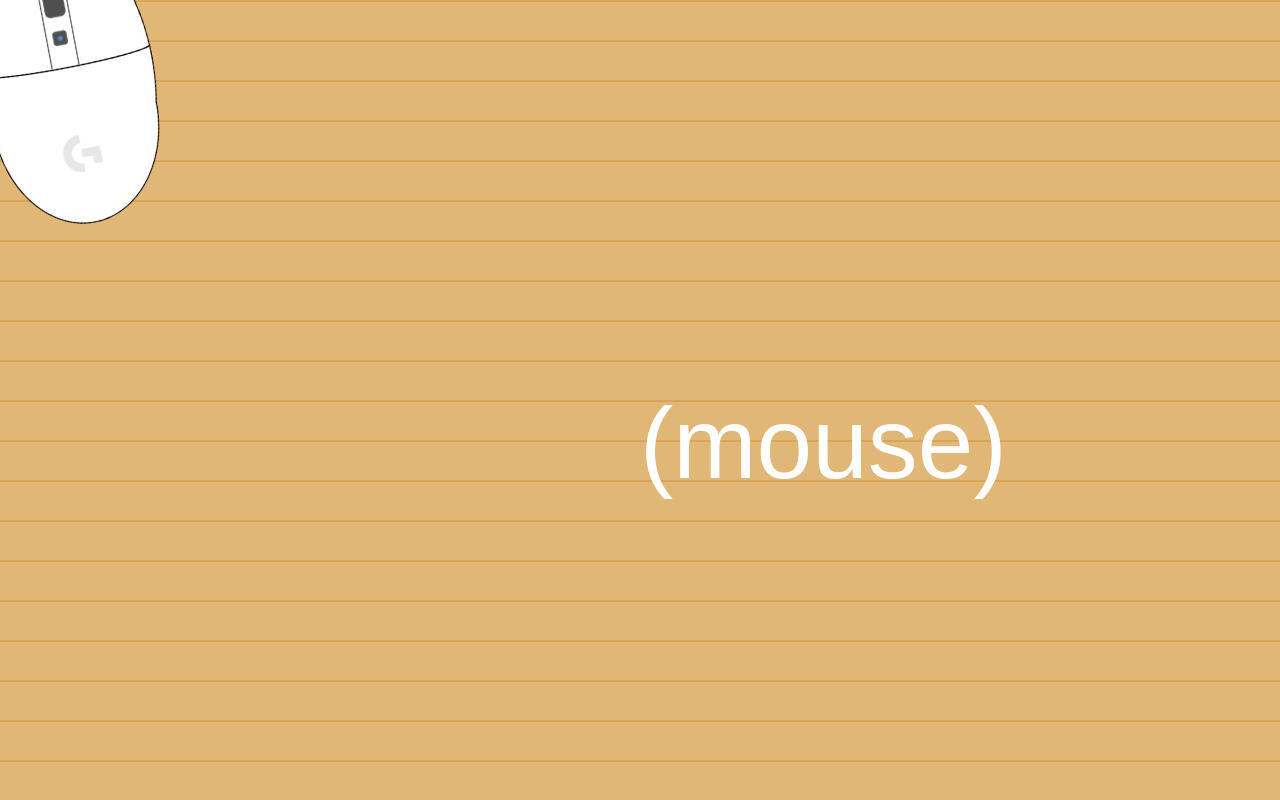
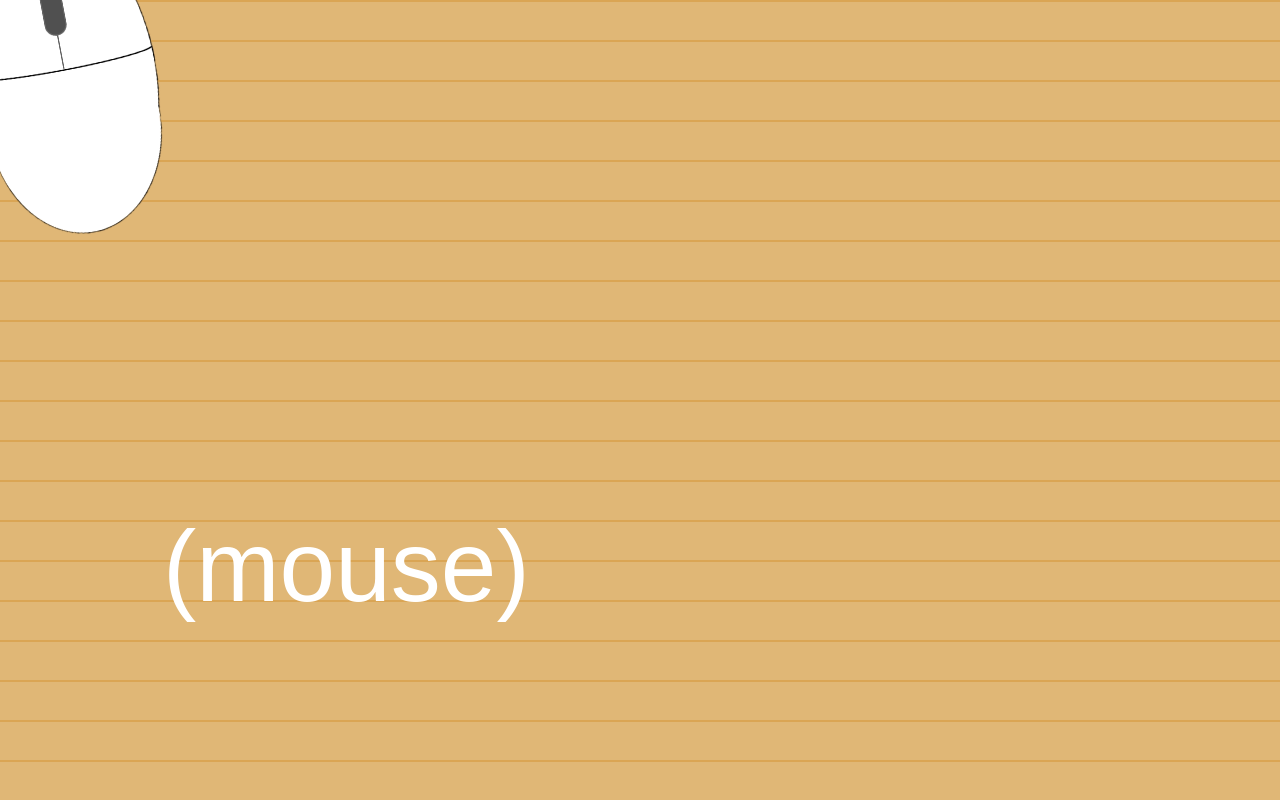
Before and after one commit to neo-teo/portfolio, a Next.js app: page /cc/mouse in a window 1280 px wide. Built offline with nearby package versions, Linux system fonts and the light colour scheme.

Commit message:
little cc update

```diff
--- a/src/app/cc/mouse/page.tsx
+++ b/src/app/cc/mouse/page.tsx
@@ -5,7 +5,7 @@ import * as React from "react"
 import MovingMouse from "../sketches/MovingMouse";
 
 export default function Mouse() {
-    return <div className="flex flex-wrap items-center">
+    return <div className="flex flex-wrap items-center overflow-y-hidden">
         <MovingMouse />
     </div>
 }
--- a/src/app/cc/sketches/CoinGame.tsx
+++ b/src/app/cc/sketches/CoinGame.tsx
@@ -10,32 +10,50 @@ const P5Canvas = dynamic(() => import('@/app/cc/sketches/P5Canvas'), { ssr: fals
 export default function CoinGame() {
 
     let grid: number[][];
-    let cellD: Map<string, { w: number, h: number }> = new Map();
+    let cellD: Map<string, { w: number, h: number }>;
     let cols = 100;
     let rows = 100;
     let cellSize = 30;
     let satisfactionThreshold = 0.4; // Agents need at least 30% of their neighbors to be of the same type
-    let emptyCells: { x: number, y: number }[] = [];
+    let emptyCells: { x: number, y: number }[];
 
     const sketch = (p: p5) => {
 
         let textSize = p.windowWidth / cols * 4 / 5;
 
-        let colorOne = p.color(p.random(255), p.random(255), p.random(255))
-        let colorTwo = p.color(p.random(255), p.random(255), p.random(255))
+        let colorOne: p5.Color;
+        let colorTwo: p5.Color;
+
+        let slider: p5.Element;
 
         p.setup = () => {
             p.frameRate(8); // Slows down the simulation for visibility
 
             p.createCanvas(p.windowWidth, p.windowHeight);
 
+            p.angleMode(p.DEGREES)
+
+            // slider = p.createSlider(0, 360, 45); // min, max, start
+            // slider.position(0, p.height / 2); // x and y
+            // slider.size(p.width, 20); // width and height
+            p.noStroke()
+
+            // Initialize grid with random 0s, 1s, and 2s
+            initializeGrid()
+        }
+
+        function initializeGrid() {
+            emptyCells = [];
+            cellD = new Map();
+
+            colorOne = p.color(p.random(255), p.random(255), p.random(255))
+            colorTwo = p.color(p.random(255), p.random(255), p.random(255))
+
             cols = p.floor(p.width / cellSize)
             rows = p.floor(p.height / cellSize)
 
             grid = make2DArray(cols, rows);
-            p.noStroke()
 
-            // Initialize grid with random 0s, 1s, and 2s
             for (let i = 0; i < cols; i++) {
                 for (let j = 0; j < rows; j++) {
                     let w = p.random(cellSize * 3 / 4, cellSize * 5 / 5)
@@ -57,6 +75,10 @@ export default function CoinGame() {
             p.background(255);
             drawGrid();
             moveDissatisfiedAgents();
+        }
+
+        p.mouseClicked = () => {
+            initializeGrid()
         }
 
         // Function to create a 2D array
--- a/src/app/cc/sketches/MovingMouse.tsx
+++ b/src/app/cc/sketches/MovingMouse.tsx
@@ -14,11 +14,11 @@ export default function MovingMouse() {
     let yMultiplier = 1;
     let spots: number[][] = [];
 
-    let mode = 1;
+    let mode = 2;
 
     const sketch = (p: p5) => {
         p.preload = () => {
-            mousey = p.loadImage("/mouse2.png")
+            mousey = p.loadImage("/mouse.png")
             // mousey = p.loadImage("/mousino.png")
         }
 
@@ -82,7 +82,7 @@ export default function MovingMouse() {
 
 
         p.mouseClicked = () => {
-            mode = (mode % 3) + 1
+            // mode = (mode % 3) + 1
             resetSpots()
         }
 
--- a/src/commitDate.ts
+++ b/src/commitDate.ts
@@ -1,2 +1,2 @@
 // This file is auto-generated on pre-commit hook
-export const commitDateTime = '09/13/2024, 06:02:26 PM EDT';
+export const commitDateTime = '09/15/2024, 01:16:56 AM EDT';
```
Also changed, not shown: public/mouse.png (added).
